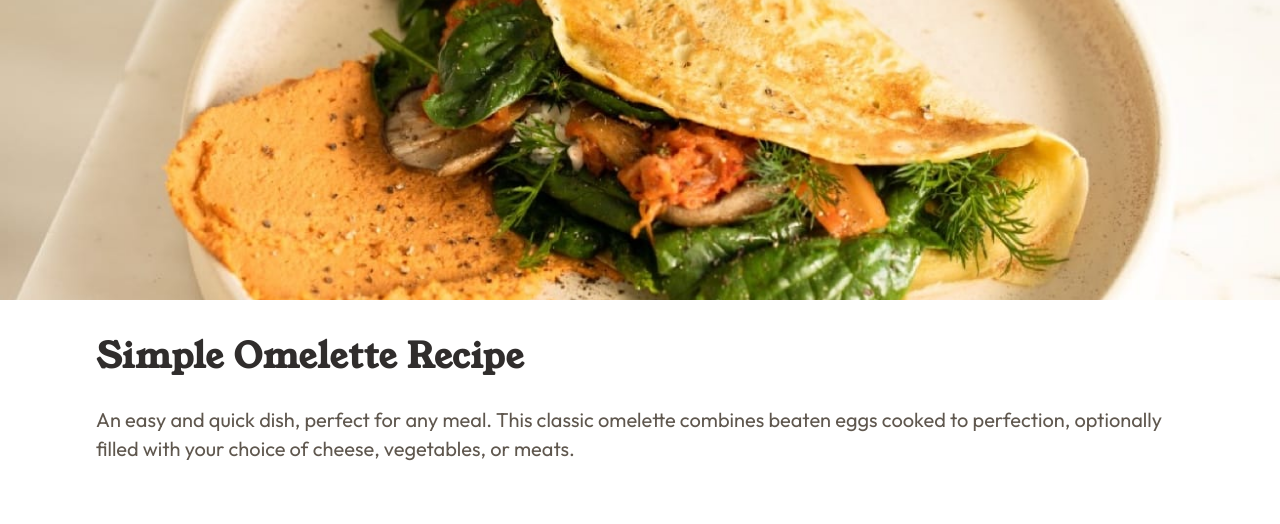
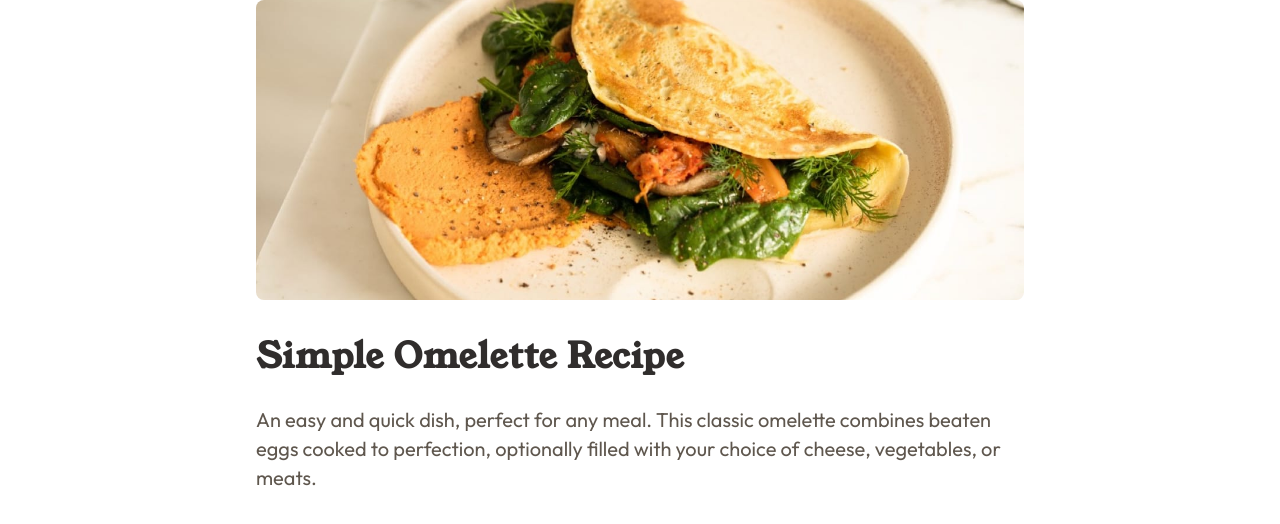
Before and after one commit to branham-dev/recipe-page-t2g, a plain HTML site: page index.html in a window 1280 px wide. Drawn offline with Linux system fonts and the light colour scheme.

Commit message:
add responsiveness to header

```diff
--- a/index.html
+++ b/index.html
@@ -19,5 +19,9 @@
 				</p>
 			</section>
 		</header>
+		<section class="preparation">
+            <h2></h2>
+
+        </section>
 	</body>
 </html>
--- a/style.css
+++ b/style.css
@@ -11,6 +11,8 @@
 	--space-blocks: 2rem;
 	--space-content: 1.5rem;
 	--width-edge: 85%;
+
+	--maximum-width: 768px;
 }
 
 @font-face {
@@ -45,9 +47,11 @@ img {
 	display: block;
 }
 
-/* BLOCK HEADER */
+/*| HEADER BLOCK  STYLES */
 .header {
 	width: 100%;
+	max-width: var(--maximum-width);
+	margin: 0 auto;
 }
 
 .header__figure {
@@ -64,6 +68,7 @@ img {
 
 .header__section {
 	width: var(--width-edge);
+	max-width: var(--maximum-width);
 	margin: 0 auto;
 }
 
@@ -80,3 +85,13 @@ img {
 	font-size: 1.25rem;
 	line-height: 1.45;
 }
+
+/* | HEADER RESPONSIVE BREAKPOINTS */
+@media (min-width: 768px) {
+	.header__image {
+		border-radius: 0.5rem;
+	}
+	.header__section {
+		width: unset;
+	}
+}
```
Lines whose indentation alone changed are shown as unchanged.
